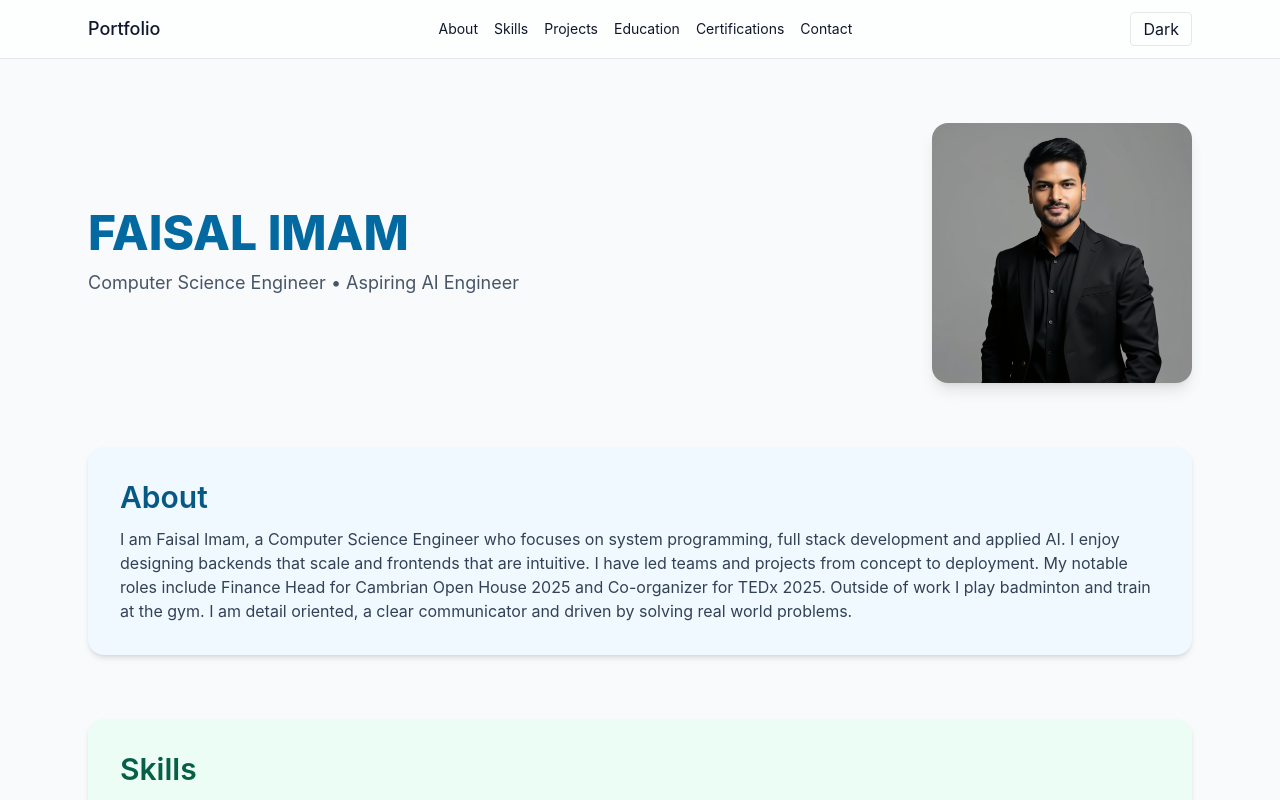
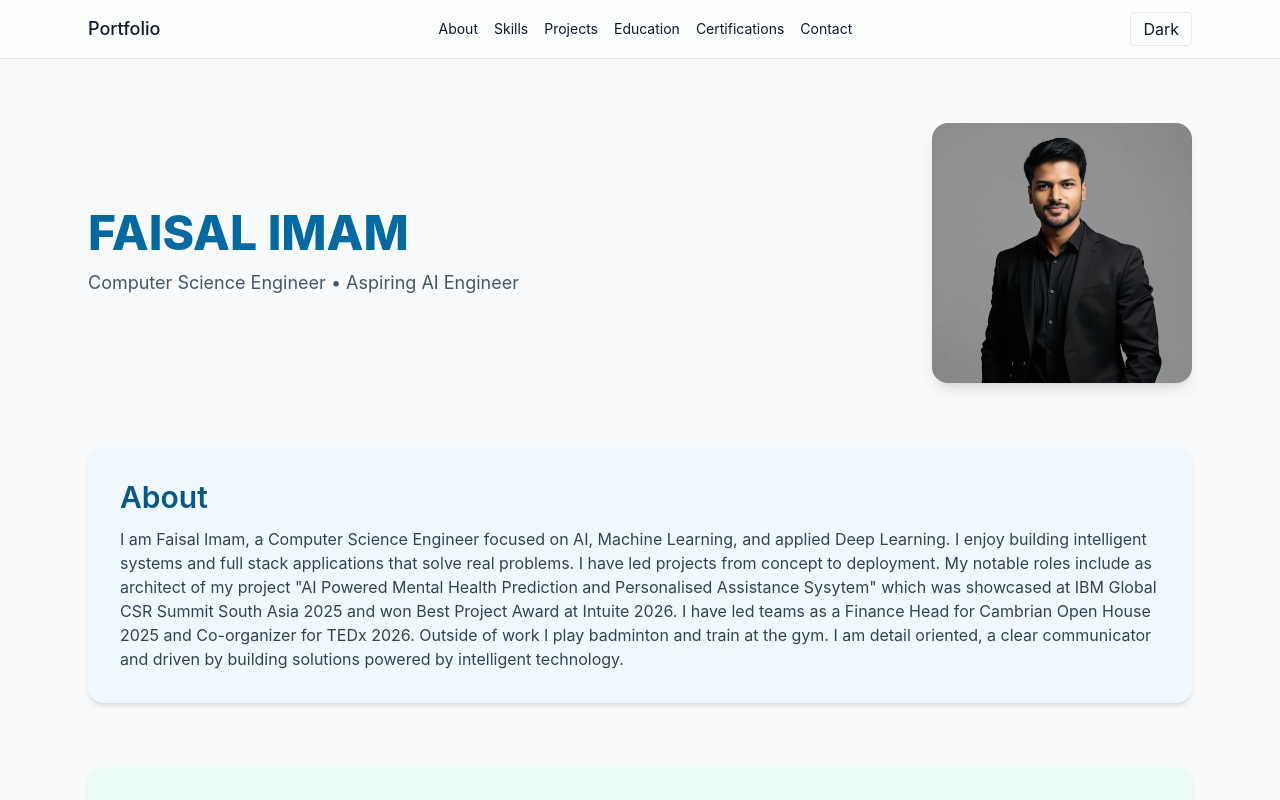
Before and after one commit to faisalimam1/Faisal-portfolio, a Next.js app: page / in a window 1280 px wide. Shown: the top 800 px of the page. Built offline with nearby package versions, Linux system fonts and the light colour scheme.

Commit message:
Update siteData.js

```diff
--- a/src/data/siteData.js
+++ b/src/data/siteData.js
@@ -2,7 +2,7 @@ export const HERO = {
   name: 'FAISAL IMAM',
   tagline: 'Computer Science Engineer • Aspiring AI Engineer',
   photo: '/assets/faisal_dp.jpg',
-  long: `I am Faisal Imam, a Computer Science Engineer who focuses on system programming, full stack development and applied AI. I enjoy designing backends that scale and frontends that are intuitive. I have led teams and projects from concept to deployment. My notable roles include Finance Head for Cambrian Open House 2025 and Co-organizer for TEDx 2025. Outside of work I play badminton and train at the gym. I am detail oriented, a clear communicator and driven by solving real world problems.`,
+  long: `I am Faisal Imam, a Computer Science Engineer focused on AI, Machine Learning, and applied Deep Learning. I enjoy building intelligent systems and full stack applications that solve real problems. I have led projects from concept to deployment. My notable roles include as architect of my project "AI Powered Mental Health Prediction and Personalised Assistance Sysytem" which was showcased at IBM Global CSR Summit South Asia 2025 and won Best Project Award at Intuite 2026. I have led teams as a Finance Head for Cambrian Open House 2025 and Co-organizer for TEDx 2026. Outside of work I play badminton and train at the gym. I am detail oriented, a clear communicator and driven by building solutions powered by intelligent technology.`,
   location: 'Bangalore, India',
   phone: '+91 9608953402',
   email: 'imamfaisal36@gmail.com',
```
